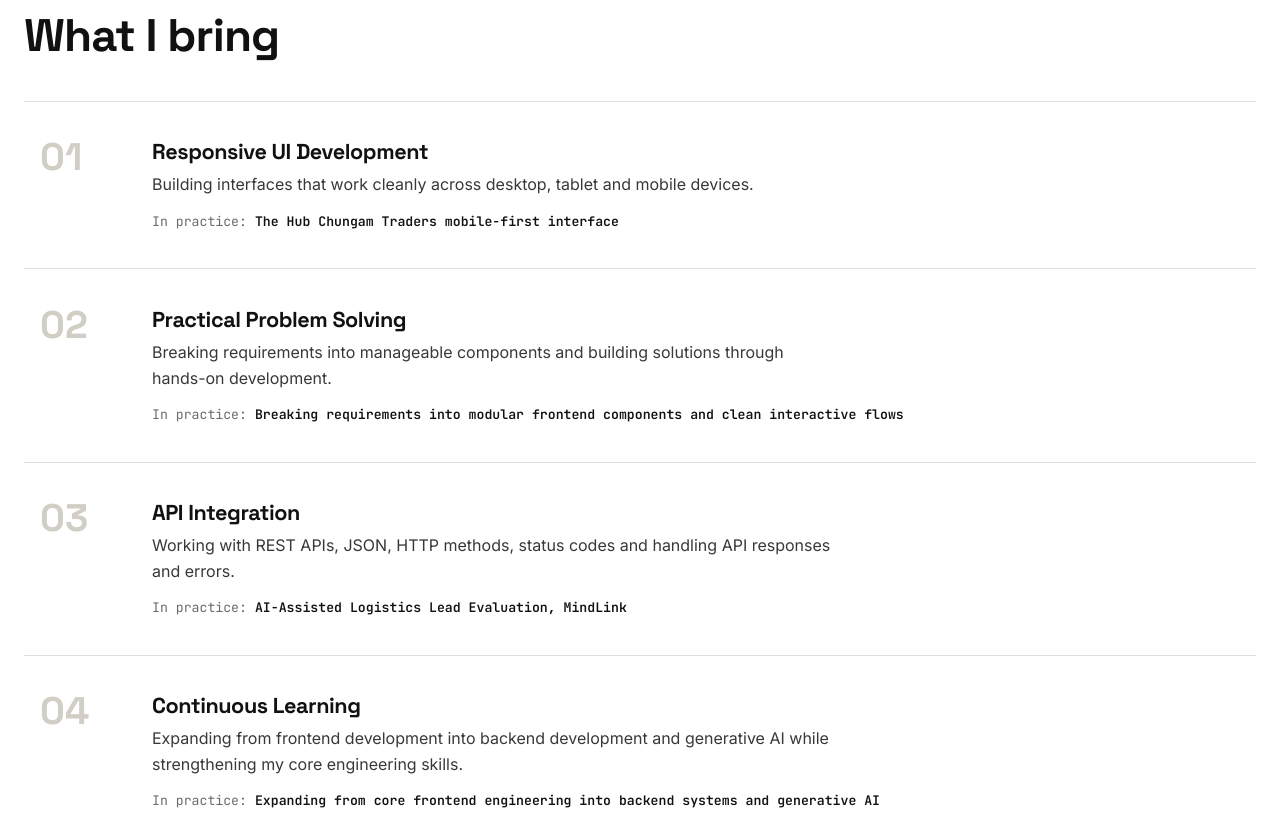
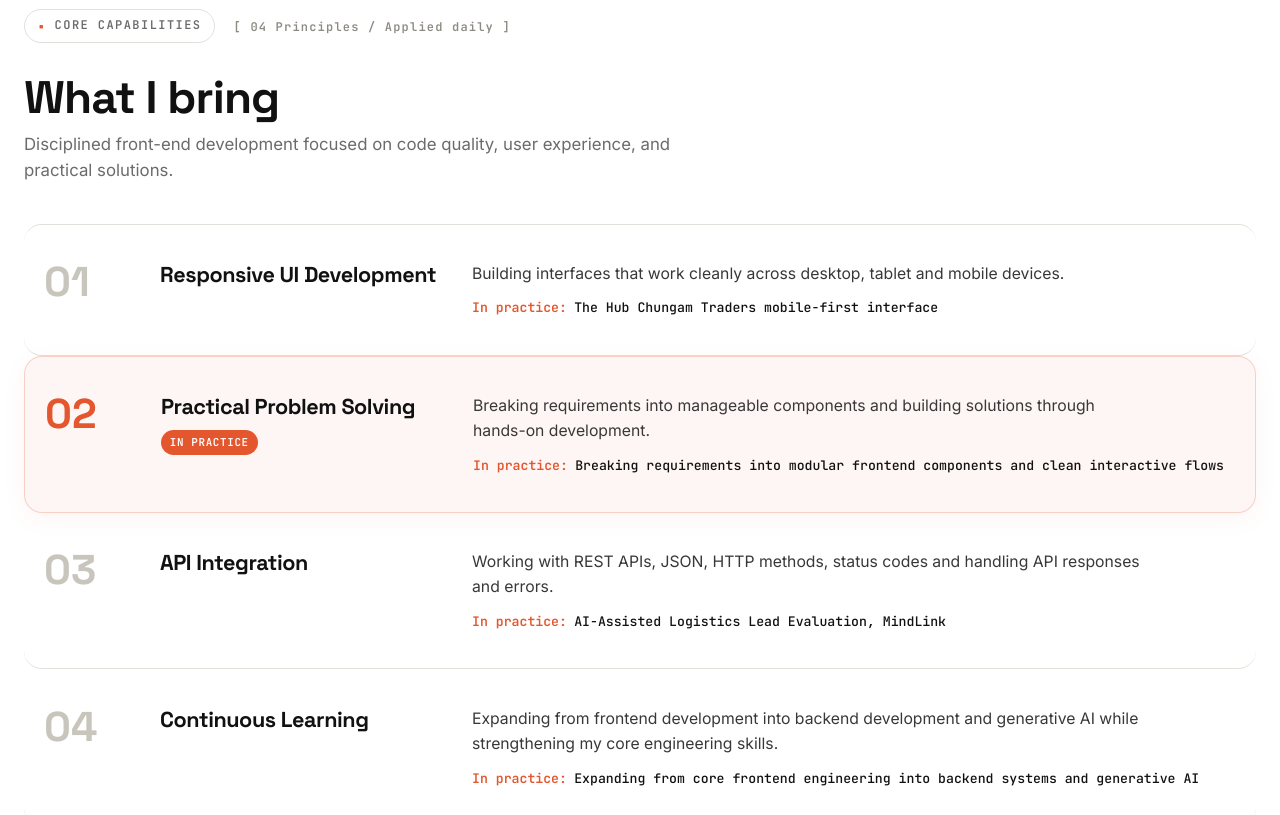
Before and after one commit to mohmusthafa10-oss/My-Portfolio, a plain HTML site: page index.html in a window 1280 px wide. Shown: the part 4220-5035 px from the top of the page. Drawn offline with Linux system fonts and the light colour scheme.

Commit message:
feat(capabilities): align what I bring section with reference mockup (editorial numbered rows with row 02 highlighted in practice)

```diff
--- a/css/styles.css
+++ b/css/styles.css
@@ -1800,17 +1800,18 @@ html.js [data-reveal].is-visible {
 .bring-rows-container {
   display: flex;
   flex-direction: column;
-  margin-top: 1rem;
+  margin-top: 1.5rem;
 }
 
 .bring-row {
   display: grid;
   grid-template-columns: 80px 1fr;
-  gap: 2rem;
-  padding: 2.25rem 1rem;
+  gap: 2.25rem;
+  padding: 2.25rem 1.25rem;
   position: relative;
   border-bottom: 1px solid var(--line);
-  transition: transform var(--dur-fast) var(--ease-out), background-color var(--dur-fast) var(--ease-out);
+  border-radius: 18px;
+  transition: all var(--dur-fast) var(--ease-out);
 }
 
 .bring-row:first-child {
@@ -1818,38 +1819,76 @@ html.js [data-reveal].is-visible {
 }
 
 .bring-row:hover {
-  transform: translateX(8px);
-  background-color: rgba(255, 255, 255, 0.4);
+  background-color: rgba(255, 255, 255, 0.6);
+}
+
+.bring-row.is-highlighted {
+  background: rgba(228, 87, 46, 0.05);
+  border: 1px solid rgba(228, 87, 46, 0.24);
+  box-shadow: 0 6px 24px rgba(228, 87, 46, 0.06);
 }
 
 .bring-numeral {
   font-family: var(--font-display);
-  font-size: 2.4rem;
+  font-size: 2.6rem;
   font-weight: 700;
-  color: #D1CEC6;
+  color: #C8C5BD;
   line-height: 1;
   transition: color var(--dur-fast) var(--ease-out);
 }
 
-.bring-row:hover .bring-numeral {
+.bring-row:hover .bring-numeral,
+.bring-row.is-highlighted .bring-numeral {
   color: var(--accent);
 }
 
 .bring-body {
+  display: grid;
+  grid-template-columns: 280px 1fr;
+  gap: 2rem;
+  align-items: start;
+}
+
+.bring-title-col {
+  display: flex;
+  flex-direction: column;
+}
+
+.bring-title-row {
+  display: flex;
+  align-items: center;
+  gap: 0.65rem;
+  flex-wrap: wrap;
+}
+
+.bring-title {
+  font-family: var(--font-display);
+  font-size: 1.35rem;
+  font-weight: 700;
+  color: var(--ink);
+  line-height: 1.25;
+}
+
+.bring-focus-badge {
+  font-family: var(--font-mono);
+  font-size: 0.68rem;
+  font-weight: 700;
+  letter-spacing: 0.06em;
+  padding: 0.2rem 0.55rem;
+  border-radius: var(--r-chip);
+  background: var(--accent);
+  color: #FFFFFF;
+  text-transform: uppercase;
+}
+
+.bring-desc-col {
   display: flex;
   flex-direction: column;
   gap: 0.45rem;
 }
 
-.bring-title {
-  font-size: 1.35rem;
-  font-weight: 700;
-  color: var(--ink);
-  line-height: 1.25;
-}
-
 .bring-desc {
-  font-size: 1rem;
+  font-size: 0.985rem;
   color: var(--text-secondary);
   line-height: 1.6;
 }
@@ -1857,26 +1896,41 @@ html.js [data-reveal].is-visible {
 .bring-practice {
   font-family: var(--font-mono);
   font-size: 0.825rem;
-  color: var(--muted);
-  margin-top: 0.35rem;
-  display: flex;
-  align-items: center;
-  gap: 0.5rem;
+  color: var(--accent);
+  margin-top: 0.25rem;
+  display: flex;
+  align-items: baseline;
+  gap: 0.45rem;
+  flex-wrap: wrap;
+}
+
+.bring-practice span {
+  font-weight: 600;
+  color: var(--accent);
 }
 
 .bring-practice strong {
   color: var(--ink);
-  font-weight: 600;
+  font-weight: 500;
+}
+
+@media (max-width: 960px) {
+  .bring-row {
+    grid-template-columns: 60px 1fr;
+    gap: 1.5rem;
+  }
+  .bring-body {
+    display: flex;
+    flex-direction: column;
+    gap: 0.65rem;
+  }
 }
 
 @media (max-width: 640px) {
   .bring-row {
     grid-template-columns: 1fr;
     gap: 0.75rem;
-    padding: 1.75rem 0.5rem;
-  }
-  .bring-row:hover {
-    transform: none;
+    padding: 1.5rem 1rem;
   }
 }
 
--- a/index.html
+++ b/index.html
@@ -409,14 +409,22 @@
                 <!-- 5. WHAT I BRING (EDITORIAL NUMBERED ROWS) -->
                 <section id="what-i-bring" class="section-block section-alt-bg" data-reveal>
                     <div class="section-header">
+                        <div class="section-tag-row">
+                            <span class="mono-section-tag"><span class="accent-bullet">▪</span> CORE CAPABILITIES</span>
+                            <span class="section-counter-tag" aria-hidden="true">[ 04 Principles / Applied daily ]</span>
+                        </div>
                         <h2 class="section-title-large">What I bring</h2>
+                        <p class="section-intro-text">Disciplined front-end development focused on code quality, user experience, and practical solutions.</p>
                     </div>
 
                     <div class="bring-rows-container">
                         <div class="bring-row" data-reveal style="--i: 0;">
                             <div class="bring-numeral" aria-hidden="true">01</div>
                             <div class="bring-body">
+                                <div class="bring-title-col">
                                     <h3 class="bring-title">Responsive UI Development</h3>
+                                </div>
+                                <div class="bring-desc-col">
                                     <p class="bring-desc">Building interfaces that work cleanly across desktop, tablet and mobile devices.</p>
                                     <div class="bring-practice">
                                         <span>In practice:</span>
@@ -424,11 +432,18 @@
                                     </div>
                                 </div>
                             </div>
+                        </div>
 
-                        <div class="bring-row" data-reveal style="--i: 1;">
+                        <div class="bring-row is-highlighted" data-reveal style="--i: 1;">
                             <div class="bring-numeral" aria-hidden="true">02</div>
                             <div class="bring-body">
+                                <div class="bring-title-col">
+                                    <div class="bring-title-row">
                                         <h3 class="bring-title">Practical Problem Solving</h3>
+                                        <span class="bring-focus-badge">IN PRACTICE</span>
+                                    </div>
+                                </div>
+                                <div class="bring-desc-col">
                                     <p class="bring-desc">Breaking requirements into manageable components and building solutions through hands-on development.</p>
                                     <div class="bring-practice">
                                         <span>In practice:</span>
@@ -436,11 +451,15 @@
                                     </div>
                                 </div>
                             </div>
+                        </div>
 
                         <div class="bring-row" data-reveal style="--i: 2;">
                             <div class="bring-numeral" aria-hidden="true">03</div>
                             <div class="bring-body">
+                                <div class="bring-title-col">
                                     <h3 class="bring-title">API Integration</h3>
+                                </div>
+                                <div class="bring-desc-col">
                                     <p class="bring-desc">Working with REST APIs, JSON, HTTP methods, status codes and handling API responses and errors.</p>
                                     <div class="bring-practice">
                                         <span>In practice:</span>
@@ -448,15 +467,20 @@
                                     </div>
                                 </div>
                             </div>
+                        </div>
 
                         <div class="bring-row" data-reveal style="--i: 3;">
                             <div class="bring-numeral" aria-hidden="true">04</div>
                             <div class="bring-body">
+                                <div class="bring-title-col">
                                     <h3 class="bring-title">Continuous Learning</h3>
+                                </div>
+                                <div class="bring-desc-col">
                                     <p class="bring-desc">Expanding from frontend development into backend development and generative AI while strengthening my core engineering skills.</p>
                                     <div class="bring-practice">
                                         <span>In practice:</span>
                                         <strong>Expanding from core frontend engineering into backend systems and generative AI</strong>
+                                    </div>
                                 </div>
                             </div>
                         </div>
```
Lines whose indentation alone changed are shown as unchanged.
